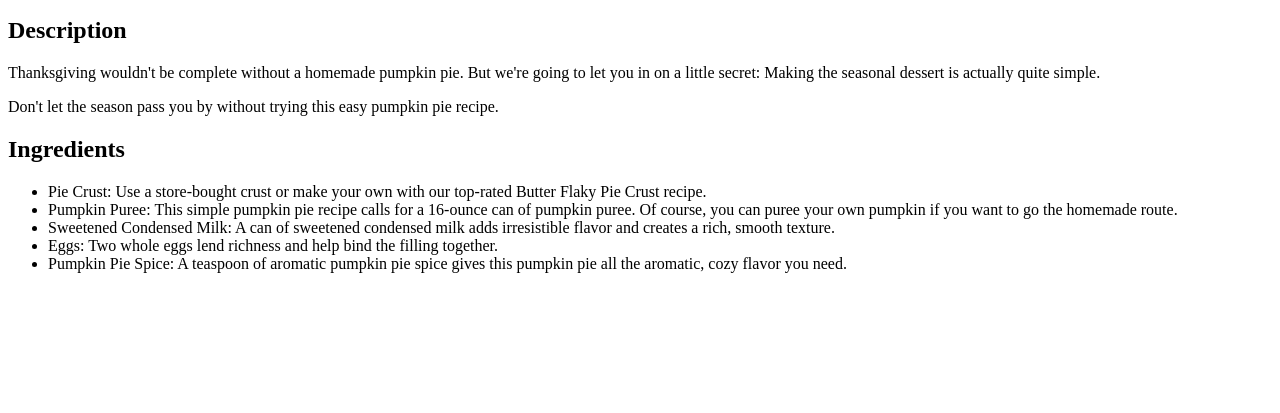
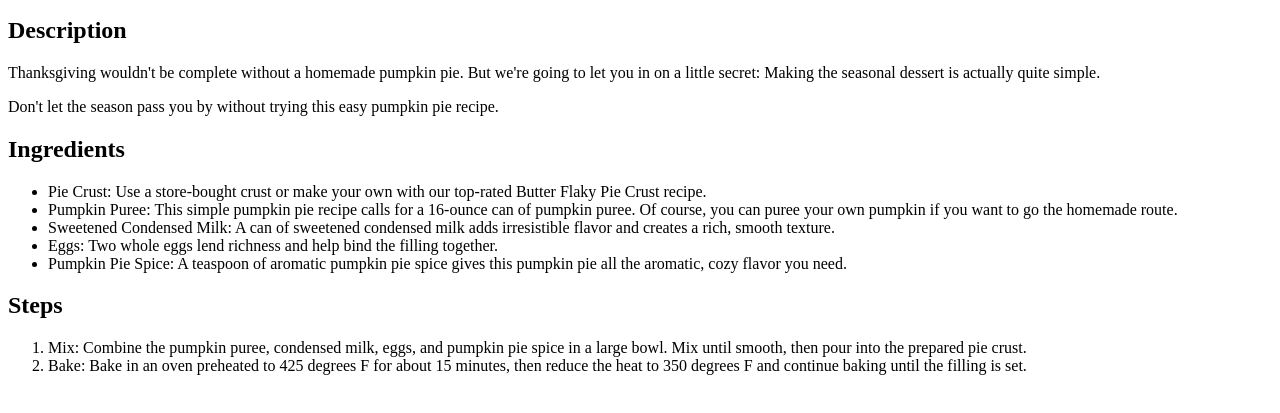
Before and after one commit to KwintennIsMe/odin-recipes, a plain HTML site: page recipes/pumpkin_pie.html in a window 1280 px wide. Shown: the part 101-514 px from the top of the page. Drawn offline with Linux system fonts and the light colour scheme.

Commit message:
feat: add recipe steps and ingredients

```diff
--- a/recipes/pumpkin_pie.html
+++ b/recipes/pumpkin_pie.html
@@ -20,6 +20,11 @@
         <li>Eggs: Two whole eggs lend richness and help bind the filling together.</li>
         <li>Pumpkin Pie Spice: A teaspoon of aromatic pumpkin pie spice gives this pumpkin pie all the aromatic, cozy flavor you need.</li>
     </ul>
-    <h2></h2>
+    <h2>Steps</h2>
+    <ol>
+        <li>Mix: Combine the pumpkin puree, condensed milk, eggs, and pumpkin pie spice in a large bowl. Mix until smooth, then pour into the prepared pie crust.</li>
+        <li> Bake: Bake in an oven preheated to 425 degrees F for about 15 minutes, then reduce the heat to 350 degrees F and continue baking until the filling is set.</li>
+    </ol>
+
 </body>
 </html>
```
